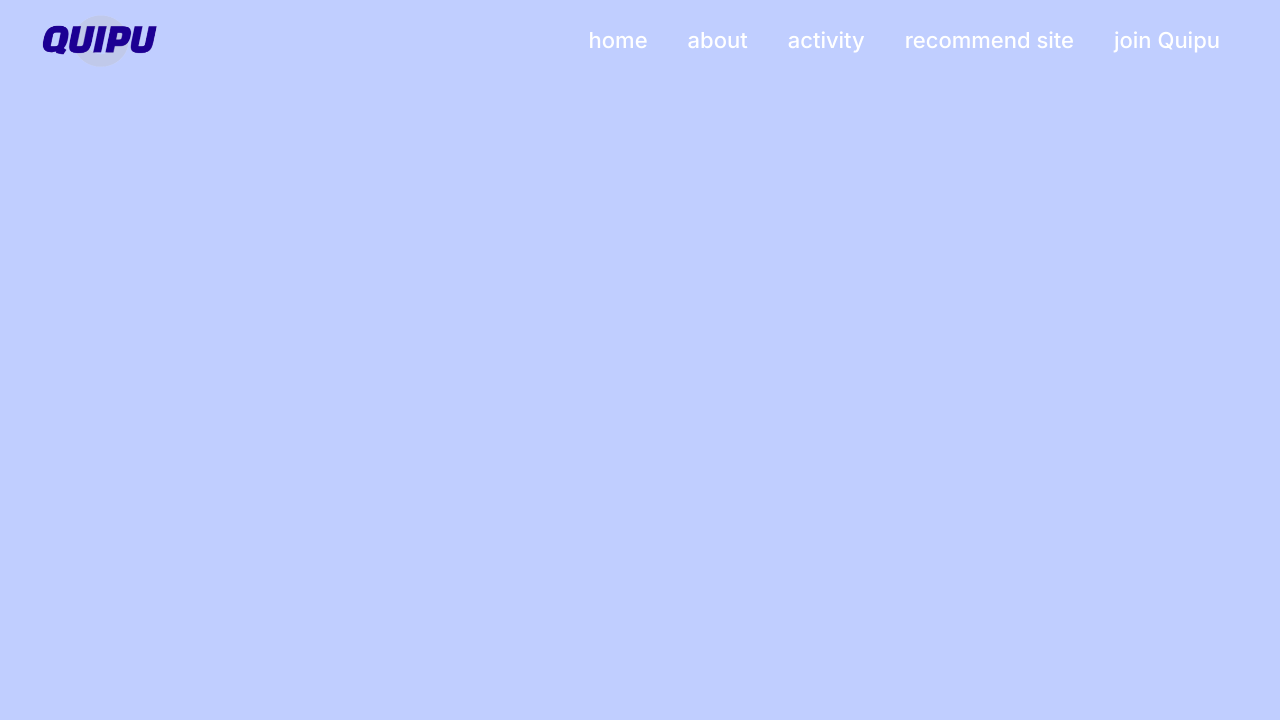
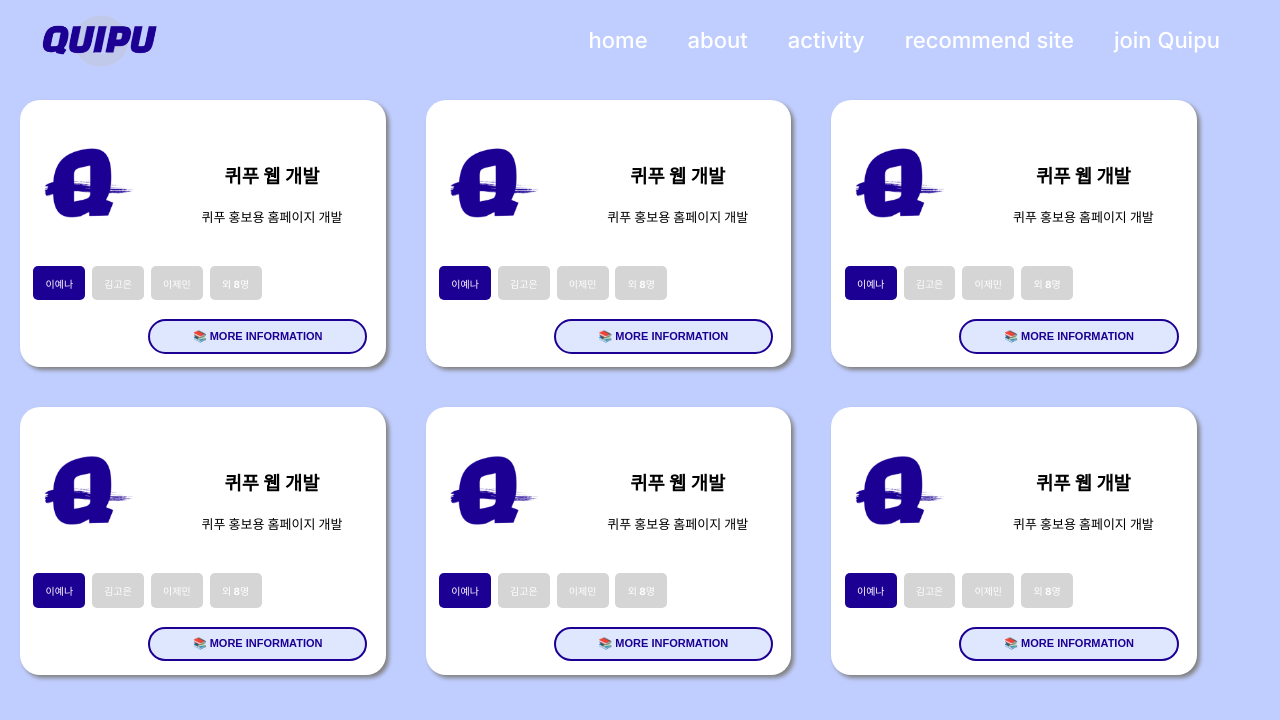
Before and after one commit to Quipu-Developers/quipu-main-frontend, a React (Create React App) app: page /activity-detail in a window 1280 px wide. Shown: the top 720 px of the page. Built offline with nearby package versions, Linux system fonts and the light colour scheme.

Commit message:
feat: StudyCard와 StudyModal 틀 구현

```diff
--- a/src/components/ActivityDetail/ActivityDetail.css
+++ b/src/components/ActivityDetail/ActivityDetail.css
@@ -0,0 +1,169 @@
+.ActivityDetail-container {
+    display: flex;
+    flex-wrap: wrap;
+}
+
+
+
+
+/* study */
+
+.studycard {
+    width: calc(100vw / 3.5);
+    aspect-ratio: 446 / 326;
+    background-color: white;
+    border-radius: 20px;
+    padding: 10px;
+    margin: 20px;
+    position: relative;
+    box-shadow: 3px 3px 4px grey;
+}
+
+.studycard__top {
+    display: flex;
+    justify-content: space-between;
+    align-items: center;
+    width: 100%;
+    height: 60%;
+}
+
+.studycard__img {
+    width: 30%;
+    aspect-ratio: 1 / 1;
+}
+
+.studycard__content {
+    display: flex;
+    flex-direction: column;
+    justify-content: center;
+    align-content: space-between;
+    width: 60%;
+    aspect-ratio: 2 / 1;
+}
+
+.studycard__content h3 {
+    text-align: center;
+}
+
+.studycard__content p {
+    font-size: 13px;
+    font-weight: 550;
+    text-align: center;
+    word-break: keep-all;
+}
+
+.studycard__member--container {
+    display: flex;
+    justify-content: start;
+    align-items: center;
+    width: 100%;
+    height: 20%;
+}
+
+.studycard__member {
+    width: 15%;
+    height: 70%;
+    border-radius: 5px;
+    display: flex;
+    justify-content: center;
+    align-items: center;
+    margin: 0 1%;
+}
+
+.studycard__member p {
+    color: white;
+    font-size: 10px;
+    font-weight: 550;
+}
+
+.moreinfo-button {
+    width: 60%;
+    height: 13%;
+    font-size: 11px;
+    font-weight: 550;
+    color: #1C0093;
+    border: 2px solid #1C0093;
+    border-radius: 20px;
+    background-color: #DFE7FF;
+    position: absolute;
+    bottom: 5%;
+    right: 5%;
+    cursor: pointer;
+}
+
+.modal-container {
+    position: fixed;
+    display: flex;
+    justify-content: center;
+    align-items: center;
+    top: 0px;
+    left: 0px;
+    right: 0px;
+    bottom: 0px;
+    background-color: rgba(0, 0, 0, 0.5);
+}
+
+.modal {
+    display: flex;
+    justify-content: center;
+    align-items: center;
+    flex-direction: column;
+    background-color: white;
+    height: 70%;
+    aspect-ratio: 1200 / 800;
+}
+
+.modal__bar {
+    width: 100%;
+    height: 6%;
+    background-color: white;
+}
+
+.modal__content {
+    display: flex;
+    justify-content: center;
+    align-items: center;
+    flex-direction: column;
+    width: 100%;
+    height: 94%;
+}
+
+.modal__content--top {
+    width: 100%;
+    height: 40%;
+}
+
+.modal__content--bottom {
+    display: flex;
+    justify-content: center;
+    align-items: center;
+    width: 90%;
+    height: 60%;
+    border-top: 1px solid black;
+}
+
+.w-20 {
+    width: 20%;
+    height: 100%;
+    display: flex;
+    justify-content: start;
+    align-items: start;
+}
+
+.w-80 {
+    display: flex;
+    justify-content: center;
+    align-items: center;
+    flex-direction: column;
+}
+
+.modal__img--container {
+    display: flex;
+    justify-content: start;
+    align-items: center;
+}
+
+.modal__img {
+    width: 100px;
+    aspect-ratio: 3 / 4;
+}
--- a/src/components/ActivityDetail/ActivityDetail.jsx
+++ b/src/components/ActivityDetail/ActivityDetail.jsx
@@ -3,21 +3,141 @@ import '../../App.css';
 import './ActivityDetail.css';
 
 function ActivityDetail() {
+    const studyInfo = {
+        description: '퀴푸 홍보용 홈페이지 개발',
+        leaders: ['이예나'],
+        members: ['김고은', '이제민', '외 8명'],
+        image: "/ActivityDetail-img/Study/퀴푸홈페이지웹개발-min.png",
+        title: '퀴푸 웹 개발',
+        period: '기간: 2023.10 - 2024.02',
+        allLeaders: ['이예나'],
+        allMembers: ['김고은', '황민영', '박시현', '차준섭', '김은지', '이제민', '표성은', '박수연', '강형준'],
+        allImgs: ["/ActivityDetail-img/Study/퀴푸홈페이지웹개발-min.png",
+            "/ActivityDetail-img/Study/퀴푸홈페이지웹개발-min.png",
+            "/ActivityDetail-img/Study/퀴푸홈페이지웹개발-min.png"]
+    };
 
     return (
         <>
             <div className="blank-navbar"></div>
-
+            <div className="ActivityDetail-container">
+                <StudyCard {...studyInfo} />
+                <StudyCard {...studyInfo} />
+                <StudyCard {...studyInfo} />
+                <StudyCard {...studyInfo} />
+                <StudyCard {...studyInfo} />
+                <StudyCard {...studyInfo} />
+            </div>
         </>
     )
 }
 
 export default ActivityDetail;
 
-function StudyBlock(props) {
+function StudyCard({ description, leaders, members, image, title, period, allLeaders, allMembers, allImgs }) {
+    const [isModalOpen, setModalOpen] = useState(false);
+
     return (
-        <>
+        <div className="studycard">
+            <div className="studycard__top">
+                <img className="studycard__img" src={image} />
+                <div className="studycard__content">
+                    <h3>{title}</h3>
+                    <p>{description}</p>
+                </div>
+            </div>
+            <div className="studycard__member--container">
+                {
+                    leaders.map(function (name, index) {
+                        return (
+                            <Member name={name} backgroundColor="#1C0093"></Member>
+                        )
+                    })
+                }
+                {
+                    members.map(function (name, index) {
+                        return (
+                            <Member name={name} backgroundColor="#D5D5D5"></Member>
+                        )
+                    })
+                }
+            </div>
+            <button className="moreinfo-button" onClick={() => setModalOpen(true)}>📚 MORE INFORMATION</button>
 
-        </>
+            <StudyModal
+                isOpen={isModalOpen} onClose={() => setModalOpen(false)}
+                image={image} title={title} period={period} allLeaders={allLeaders} allMembers={allMembers} allImgs={allImgs}
+            >
+                <button onClick={() => setModalOpen(false)}>Close</button>
+            </StudyModal>
+        </div>
+    );
+};
+
+function Member({ name, backgroundColor }) {
+    return (
+        <div className="studycard__member" style={{ backgroundColor }}>
+            <p>{name}</p>
+        </div>
     )
 }
+
+function StudyModal({ isOpen, onClose, image, title, period, allLeaders, allMembers, allImgs }) {
+
+    if (!isOpen) return null;
+
+    return (
+        <div className="modal-container" onClick={onClose}>
+            <div className="modal">
+                <div className="modal__bar"></div>
+                <div className="modal__content">
+                    <div className="modal__content--top">
+                        <div className="studycard__top">
+                            <img className="studycard__img" src={image} />
+                            <div className="studycard__content">
+                                <h3>{title}</h3>
+                                <p>{period}</p>
+                            </div>
+                        </div>
+                        <div className="studycard__member--container">
+                            {
+                                allLeaders.map(function (name, index) {
+                                    return (
+                                        <Member name={name} backgroundColor="#1C0093"></Member>
+                                    )
+                                })
+                            }
+                            {
+                                allMembers.map(function (name, index) {
+                                    return (
+                                        <Member name={name} backgroundColor="#D5D5D5"></Member>
+                                    )
+                                })
+                            }
+                        </div>
+                    </div>
+                    <div className="modal__content--bottom">
+                        <div className="w-20">
+                            <p>MORE<br></br>INFORMATION</p>
+                        </div>
+                        <div className="w-80">
+                            <div className="modal__img--container">
+                                {
+                                    allImgs.map(function (src, index) {
+                                        return (
+                                            <img src={src} className="modal__img"></img>
+                                        )
+                                    })
+                                }
+                            </div>
+                            <p>
+                                Lorem ipsum dolor sit amet consectetur adipisicing elit. Ab repellat impedit, sint nobis necessitatibus non ipsum tenetur esse fuga quod beatae, numquam eveniet atque obcaecati cumque neque accusamus ducimus rem.
+                            </p>
+                        </div>
+
+                    </div>
+                </div>
+            </div>
+        </div>
+    );
+};
```
Also changed, not shown: public/ActivityDetail-img/Study/퀴푸홈페이지웹개발-min.png (added), public/ActivityDetail-img/Study/퀴푸홈페이지웹개발.png (added).
